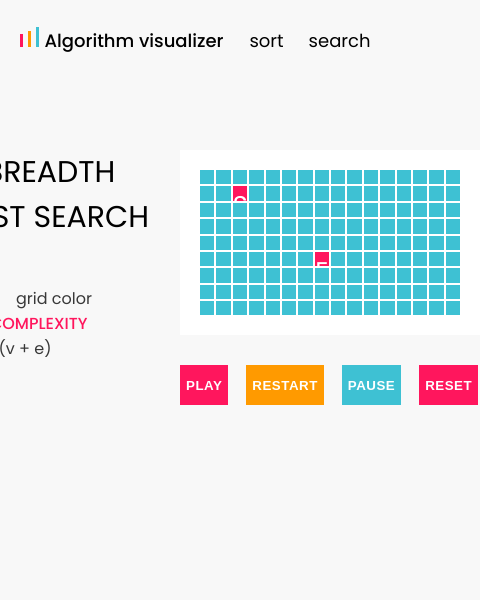
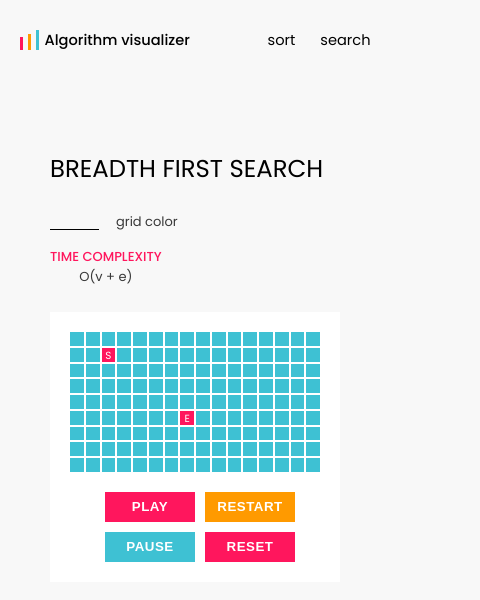
Before and after one commit to bdriguesdev/algorithm-visualizer, a React (Create React App) app: page /search/breadth in a window 390 px wide. Shown: the top 600 px of the page, 480 px wide, since content can reach past the window. Built offline with nearby package versions, Linux system fonts and the light colour scheme.

Commit message:
Now search page is responsive

```diff
--- a/src/App.css
+++ /dev/null
@@ -1,9 +0,0 @@
-html {
-  font-family: 'Poppins', sans-serif;
-  font-size: 16px;
-  background-color: #F8F8F8;
-}
-
-.App {
-  text-align: center;
-}
--- a/src/App.js
+++ b/src/App.js
@@ -1,7 +1,7 @@
 import React from 'react';
 import { Switch, Route, BrowserRouter as Router, Redirect } from 'react-router-dom';
 
-import './App.css';
+import './App.scss';
 import Header from './components/Header/Header';
 import Sort from './components/Sort/Sort';
 import Search from './components/Search/Search';
--- /dev/null
+++ b/src/App.scss
@@ -0,0 +1,17 @@
+@import './scss/mixins.scss';
+
+html {
+  font-family: 'Poppins', sans-serif;
+  font-size: 16px;
+  background-color: #F8F8F8;
+  @include large-phone {
+    font-size: 14px;
+  }
+  @include small-phone {
+    font-size: 13px;
+  }
+}
+
+.App {
+  text-align: center;
+}
--- a/src/components/Search/Search.js
+++ b/src/components/Search/Search.js
@@ -1,16 +1,32 @@
-import React, { useEffect } from 'react';
+import React, { useEffect, useState } from 'react';
 
 import './Search.scss';
 import SearchGraph from '../SearchGraph/SearchGraph';
 
 const Search = props => {
+    const [ width, setWidth ] = useState(null);
+
     useEffect(() => {
+        window.addEventListener('resize', changeWidth);
         setTimeout(() => {
             const searchInfo = document.querySelector('.search .info');
-            const searchGraphElement = document.querySelector('.searchElement').getBoundingClientRect().width;
-            searchInfo.style.height = searchGraphElement * 9 + 40 + 2 * 8 + 'px';
+            if(window.innerWidth > 1140) {
+                const searchGraphElement = document.querySelector('.searchElement').getBoundingClientRect().width;
+                searchInfo.style.height = searchGraphElement * 9 + 40 + 2 * 8 + 'px';
+            } else {
+                searchInfo.style.height = 'auto';
+            }
         }, 1);
-    });
+
+        return () => {
+            window.removeEventListener('resize', changeWidth);
+        }
+    }, [width]);
+
+    const changeWidth = () => {
+        const newWidth = window.innerWidth;
+        setWidth(newWidth);
+    }
 
     return (
         <section className="search">
@@ -19,6 +35,10 @@ const Search = props => {
                 <form className="searchForm">
                     <div className="inputContainer">
                         <input type="text" id="color"/><label htmlFor="color">grid color</label><br />
+                    </div>
+                    <div className="searchCaseLowRes">
+                        <h3 style={{ color: '#FF165D' }} >TIME COMPLEXITY</h3>
+                        <span>O({props.time})</span>
                     </div>
                 </form>
                 <div className="searchCases">
--- a/src/components/Search/Search.scss
+++ b/src/components/Search/Search.scss
@@ -1,9 +1,18 @@
 @import '../../scss/colors.scss';
+@import '../../scss/mixins';
 
 .search {
     display: flex;
     justify-content: center;
-    margin-top: 70px;
+    margin: 0 auto;
+    margin-top: 150px;
+    width: 90%;
+    max-width: 1900px;
+    @include desktop {
+        flex-direction: column;
+        align-items: center;
+        margin-top: 70px;
+    }
 
     .info {
         display: flex;
@@ -13,6 +22,24 @@
         width: 330px;
         padding-right: 30px;
         height: 490px;
+        @include desktop {
+            width: auto;
+            padding-right: 0;
+            height: auto;
+            width: 700px;
+        }
+        @include tablet {
+            width: 540px;
+        }
+        @include large-phone {
+            width: 440px;
+        }
+        @include medium-phone {
+            width: 340px;
+        }
+        @include small-phone {
+            width: 290px;
+        }
 
         h2 {
             margin: 0;
@@ -21,12 +48,21 @@
             font-size: 1.875rem;
             text-transform: uppercase;
             margin-bottom: 46px;
+            @include desktop {
+                margin-bottom: 25px;
+            }
+            @include medium-phone {
+                text-align: left;
+            }
         }
 
         .searchForm {
             display: flex;
             flex-direction: column;
             align-items: flex-start;
+            @include desktop {
+                margin-bottom: 25px;
+            }
 
             input {
                 width: 45px;
@@ -52,6 +88,27 @@
                 font-weight: 400;
                 font-size: 1rem;
             }
+
+            .searchCaseLowRes {
+                display: none;
+                @include desktop {
+                    display: block;
+                    margin-top: 15px;
+                }
+
+                h3 {
+                    margin: 0;
+                    font-weight: 500;
+                    text-transform: uppercase;
+                    font-size: 1rem;
+                }
+
+                span {
+                    color: $dark-gray;
+                    font-size: 1rem;
+                    font-size: 400;
+                }
+            }
         }
 
         .searchCases {
@@ -59,6 +116,9 @@
             display: flex;
             justify-content: space-between;
             width: 100%;
+            @include desktop {
+                display: none;
+            }
 
             .searchCase {
 
--- a/src/components/SearchGraph/SearchGraph.js
+++ b/src/components/SearchGraph/SearchGraph.js
@@ -7,6 +7,7 @@ import { randomValue } from '../../utils/utils';
 
 const SearchGraph = props => {
     const [gridWidth, setGridWidth] = useState(null);
+    const [width, setWidth] = useState(null);
     const [timeline, setTimeline] = useState(null);
     const [startPosition, setStartPosition] = useState(null);
     const [finalPosition, setFinalPosition] = useState(null);
@@ -16,11 +17,17 @@ const SearchGraph = props => {
     timelineRef.current = timeline;
 
     useEffect(() => {
+        let space = document.querySelector('.searchElements').getBoundingClientRect().width;
+        console.log('test', width, gridWidth, (space - (2 * 15)) / 16);
+        setGridWidth((space - (2 * 15)) / 16);
+    }, [width]);
+
+    useEffect(() => {
         const startPos = [randomValue(0, 8), randomValue(0,15)];
         const finalPos = [];
-        const space = document.querySelector('.searchElements').getBoundingClientRect().width - 40;
 
-        setGridWidth((space - (2 * 15)) / 16);
+        window.addEventListener('resize', changeWidth);
+
         let antiInfinite = 0;
         while(finalPos.length === 0) {
             antiInfinite++;
@@ -33,7 +40,15 @@ const SearchGraph = props => {
         }
         changeStartPos(startPos);
         changeFinalPos(finalPos)
+
+        return () => {
+            window.removeEventListener('resize', changeWidth);
+        }
     }, []);
+
+    const changeWidth = () => {
+        setWidth(window.innerWidth);
+    };
 
     const changeStartPos = ([ r, c ]) => {
         const startDiv = document.getElementById('startElement');
--- a/src/components/SearchGraph/SearchGraph.scss
+++ b/src/components/SearchGraph/SearchGraph.scss
@@ -1,13 +1,31 @@
 @import '../../scss/colors.scss';
+@import '../../scss/mixins';
 
 .searchGraph {
-    min-width: 260px;
     width: 660px;
+    padding: 20px 20px;
+    background-color: white;
+    @include desktop {
+        margin-bottom: 100px;
+    }
+    @include tablet {
+        width: 500px;
+        margin-bottom: 80px;
+    }
+    @include large-phone {
+        width: 400px;
+        margin-bottom: 60px;
+    }
+    @include medium-phone {
+        width: 300px;
+        margin-bottom: 50px;
+    }
+    @include small-phone {
+        width: 250px;
+    }
 
     .searchElements {
         width: 100%;
-        padding: 20px 20px;
-        background-color: white;
         display: flex;
         position: relative;
         flex-direction: column;
@@ -33,6 +51,16 @@
         display: flex;
         justify-content: flex-start;
         margin-top: 30px;
+        @include desktop {
+            flex-wrap: wrap;
+        }
+        @include large-phone {
+            justify-content: space-between;
+            margin-top: 10px;
+        }
+        @include medium-phone {
+            justify-content: center;
+        }
 
         .button {
             width: 110px;
@@ -45,6 +73,10 @@
             cursor: pointer;
             transition: box-shadow 200ms ease-in-out;
             outline: none;
+            @include large-phone{
+                width: 90px;
+                height: 30px;
+            }
         }
 
         .button:hover {
@@ -65,6 +97,19 @@
 
         .button:nth-child(1n + 2) {
             margin-left: 18px;
+            @include large-phone {
+                margin-left: 0;
+            }
+        }
+
+        .button:nth-child(1n + 1) {
+            @include large-phone {
+                margin-top: 10px;
+            }
+            @include medium-phone {
+                margin-top: 10px;
+                margin-left: 10px;
+            }
         }
     }
 }
@@ -77,4 +122,16 @@
     width: 100%;
     height: 100%;
     cursor: pointer;
+    @include tablet {
+        font-size: 1.2rem;
+    }
+    @include large-phone{
+        font-size: 1.1rem;
+    }
+    @include medium-phone{
+        font-size: 0.9rem;
+    }
+    @include small-phone {
+        font-size: 0.8rem;
+    }
 }
--- /dev/null
+++ b/src/scss/mixins.scss
@@ -0,0 +1,19 @@
+@mixin desktop {
+    @media (max-width: 1140px) { @content; }
+}
+
+@mixin tablet {
+    @media (max-width: 790px) { @content; }
+}
+
+@mixin large-phone {
+    @media (max-width: 590px) { @content; }
+}
+
+@mixin medium-phone {
+    @media (max-width: 490px) { @content; }
+}
+
+@mixin small-phone {
+    @media (max-width: 390px) { @content; }
+}
```
